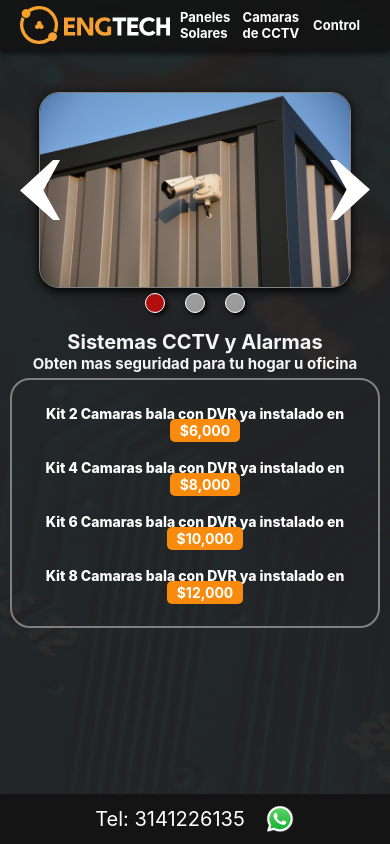
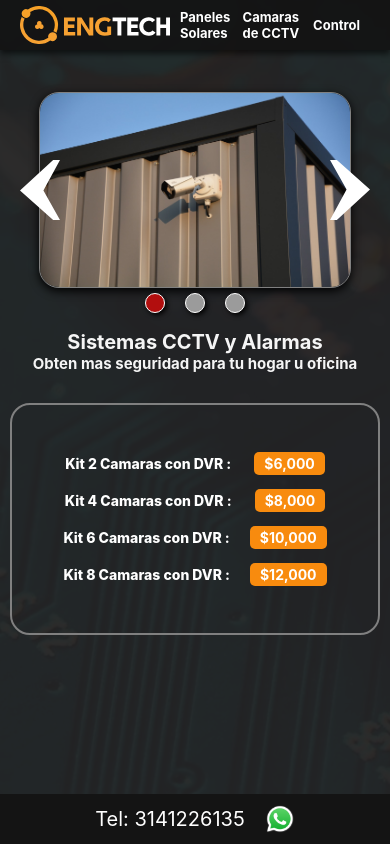
Before and after one commit to AlbertoEng/pagina-engtech, a Next.js app: page /camaras in a window 390 px wide. Built offline with nearby package versions, Linux system fonts and the light colour scheme.

Commit message:
acomodando footer

```diff
--- a/pages/camaras.js
+++ b/pages/camaras.js
@@ -47,10 +47,10 @@ const Camaras = ()=> {
                     <h1 className='tituloPagina'>Sistemas CCTV y Alarmas</h1>
                     <h2 className='subtituloPagina'> Obten mas seguridad para tu hogar u oficina</h2>
                     <ul className='listaKits'>
-                        <li className='itemPagina'>Kit 2 Camaras bala con DVR ya instalado en  <span className='precioCamara'>$6,000</span> </li>
-                        <li className='itemPagina'>Kit 4 Camaras bala con DVR ya instalado en <span className='precioCamara'>$8,000</span> </li>
-                        <li className='itemPagina'>Kit 6 Camaras bala con DVR ya instalado en <span className='precioCamara'>$10,000</span> </li>
-                        <li className='itemPagina'>Kit 8 Camaras bala con DVR ya instalado en <span className='precioCamara'>$12,000</span> </li>
+                        <li className='itemPagina'>Kit 2 Camaras con DVR :  <span className='precioCamara'>$6,000</span> </li>
+                        <li className='itemPagina'>Kit 4 Camaras con DVR : <span className='precioCamara'>$8,000</span> </li>
+                        <li className='itemPagina'>Kit 6 Camaras con DVR :<span className='precioCamara'>$10,000</span> </li>
+                        <li className='itemPagina'>Kit 8 Camaras con DVR :<span className='precioCamara'>$12,000</span> </li>
                     </ul>
                 </div>
             </div>
--- a/styles/globals.css
+++ b/styles/globals.css
@@ -446,8 +446,6 @@ a {
 
   .listaKits{
     width: 95%;
-    margin: 5px;
-    padding: 5px;
   }
 
   .itemPagina{
@@ -513,8 +511,10 @@ a {
   }
 
   .listaCaracteristicasAuto{
+    width: 95%;
     margin: 3px;
-    padding: 3px;
+    padding: 10px;
+    margin-top: 30px;
   }
 
   .containerFooter{
```
